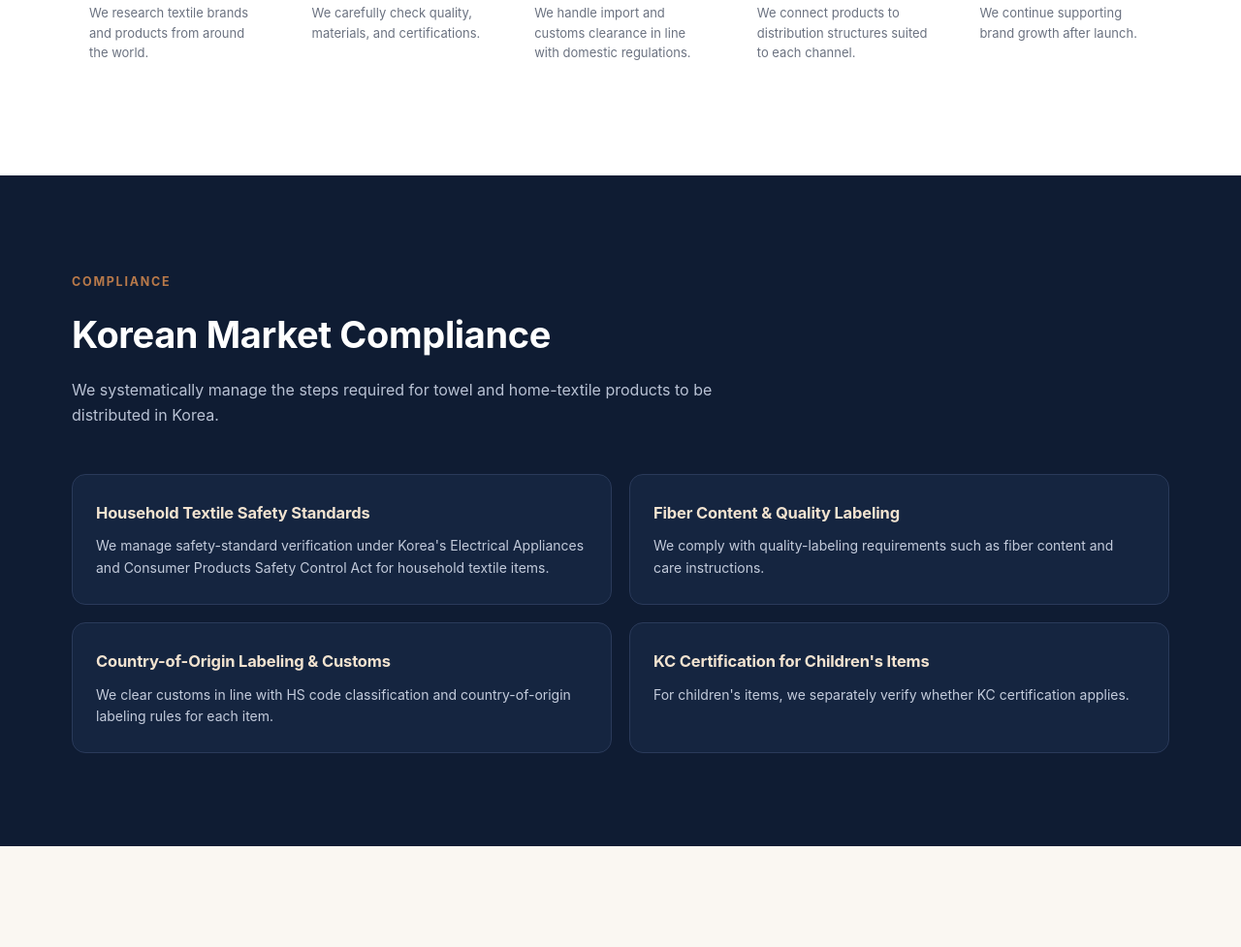
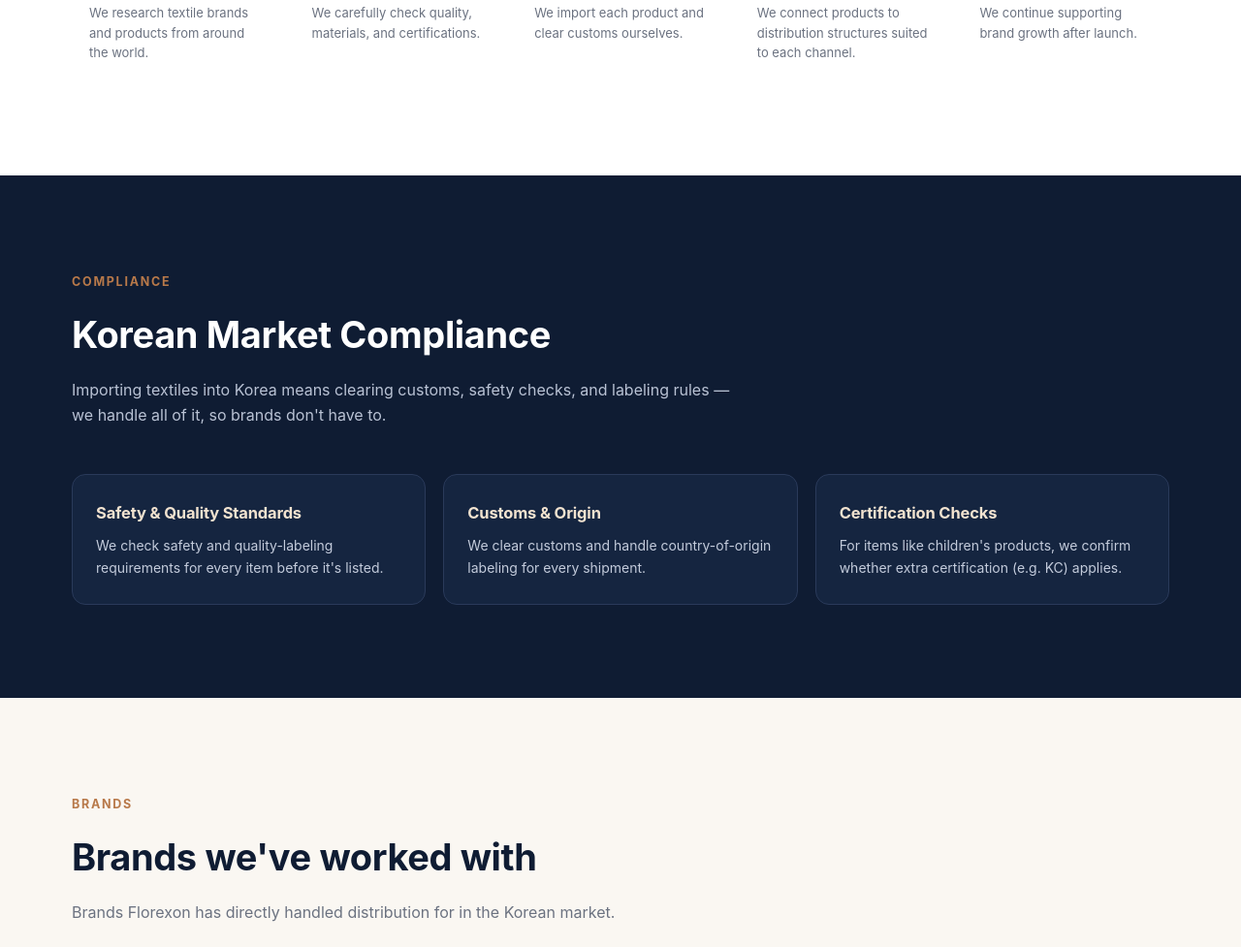
Before and after one commit to thundergirl85/Florexon, a plain HTML site: page index.html in a window 1280 px wide. Shown: the part 4184-5161 px from the top of the page at 97% size. Drawn offline with Linux system fonts and the light colour scheme.

Commit message:
Add files via upload

```diff
--- a/index.html
+++ b/index.html
@@ -299,7 +299,7 @@
   #compliance{background:var(--navy);color:#fff;}
   #compliance .section-head p{color:#b9c2d4;}
   #compliance h2{color:#fff;}
-  .comp-grid{display:grid;grid-template-columns:repeat(2,1fr);gap:18px;}
+  .comp-grid{display:grid;grid-template-columns:repeat(3,1fr);gap:18px;}
   .comp-card{background:var(--navy-2);border:1px solid var(--line-dark);border-radius:var(--radius);padding:26px 24px;}
   .comp-card h4{font-size:16.5px;margin-bottom:10px;color:#f2e3d0;}
   .comp-card p{font-size:14px;color:#c3cbdb;margin:0;}
@@ -572,7 +572,7 @@
       <div class="svc-card reveal">
         <div class="icon">02</div>
         <h4><span lang="en">Import</span><span lang="ko">수입</span></h4>
-        <p><span lang="en">We import products safely, in line with customs and domestic regulations.</span><span lang="ko">통관과 국내 규정에 맞춰 안전하게 수입합니다.</span></p>
+        <p><span lang="en">We handle the import process end to end.</span><span lang="ko">수입 절차를 처음부터 끝까지 직접 처리합니다.</span></p>
       </div>
       <div class="svc-card reveal">
         <div class="icon">03</div>
@@ -619,7 +619,7 @@
       <div class="process-step reveal">
         <div class="step-no">3</div>
         <h4><span lang="en">Import &amp; Compliance</span><span lang="ko">수입·통관</span></h4>
-        <p><span lang="en">We handle import and customs clearance in line with domestic regulations.</span><span lang="ko">국내 규정에 맞춰 수입과 통관을 진행합니다.</span></p>
+        <p><span lang="en">We import each product and clear customs ourselves.</span><span lang="ko">제품을 직접 수입하고 통관까지 처리합니다.</span></p>
       </div>
       <div class="process-step reveal">
         <div class="step-no">4</div>
@@ -641,24 +641,20 @@
     <div class="section-head reveal">
       <span class="eyebrow"><span lang="en">Compliance</span><span lang="ko">규제 대응</span></span>
       <h2><span lang="en">Korean Market Compliance</span><span lang="ko">한국 규제 대응</span></h2>
-      <p><span lang="en">We systematically manage the steps required for towel and home-textile products to be distributed in Korea.</span><span lang="ko">타월·생활 섬유 제품이 한국에서 유통되기 위해 거치는 절차를 체계적으로 관리합니다.</span></p>
+      <p><span lang="en">Importing textiles into Korea means clearing customs, safety checks, and labeling rules — we handle all of it, so brands don't have to.</span><span lang="ko">섬유 제품을 한국에 들여오려면 통관·안전기준·표시규정을 거쳐야 합니다. 이 과정을 브랜드 대신 저희가 처리합니다.</span></p>
     </div>
     <div class="comp-grid">
       <div class="comp-card reveal">
-        <h4><span lang="en">Household Textile Safety Standards</span><span lang="ko">가정용 섬유제품 안전기준</span></h4>
-        <p><span lang="en">We manage safety-standard verification under Korea's Electrical Appliances and Consumer Products Safety Control Act for household textile items.</span><span lang="ko">전기용품 및 생활용품 안전관리법에 따른 가정용 섬유제품 안전기준 확인 절차를 관리합니다.</span></p>
+        <h4><span lang="en">Safety &amp; Quality Standards</span><span lang="ko">안전·품질기준</span></h4>
+        <p><span lang="en">We check safety and quality-labeling requirements for every item before it's listed.</span><span lang="ko">제품마다 안전기준과 품질표시 요건을 사전에 확인합니다.</span></p>
       </div>
       <div class="comp-card reveal">
-        <h4><span lang="en">Fiber Content &amp; Quality Labeling</span><span lang="ko">섬유 혼용률·품질표시</span></h4>
-        <p><span lang="en">We comply with quality-labeling requirements such as fiber content and care instructions.</span><span lang="ko">소재 혼용률과 취급 방법 등 품질표시 기준을 준수합니다.</span></p>
+        <h4><span lang="en">Customs &amp; Origin</span><span lang="ko">통관·원산지</span></h4>
+        <p><span lang="en">We clear customs and handle country-of-origin labeling for every shipment.</span><span lang="ko">원산지 표시와 통관을 화물마다 직접 처리합니다.</span></p>
       </div>
       <div class="comp-card reveal">
-        <h4><span lang="en">Country-of-Origin Labeling &amp; Customs</span><span lang="ko">원산지 표시 및 통관</span></h4>
-        <p><span lang="en">We clear customs in line with HS code classification and country-of-origin labeling rules for each item.</span><span lang="ko">품목별 HS코드 분류와 원산지 표시 규정을 준수해 통관을 진행합니다.</span></p>
-      </div>
-      <div class="comp-card reveal">
-        <h4><span lang="en">KC Certification for Children's Items</span><span lang="ko">유아·아동용 별도 인증</span></h4>
-        <p><span lang="en">For children's items, we separately verify whether KC certification applies.</span><span lang="ko">유아·아동 대상 제품은 KC 인증 대상 여부를 별도로 확인합니다.</span></p>
+        <h4><span lang="en">Certification Checks</span><span lang="ko">인증 확인</span></h4>
+        <p><span lang="en">For items like children's products, we confirm whether extra certification (e.g. KC) applies.</span><span lang="ko">유아용 등 별도 인증이 필요한 품목은 대상 여부를 따로 확인합니다.</span></p>
       </div>
     </div>
   </div>
```
